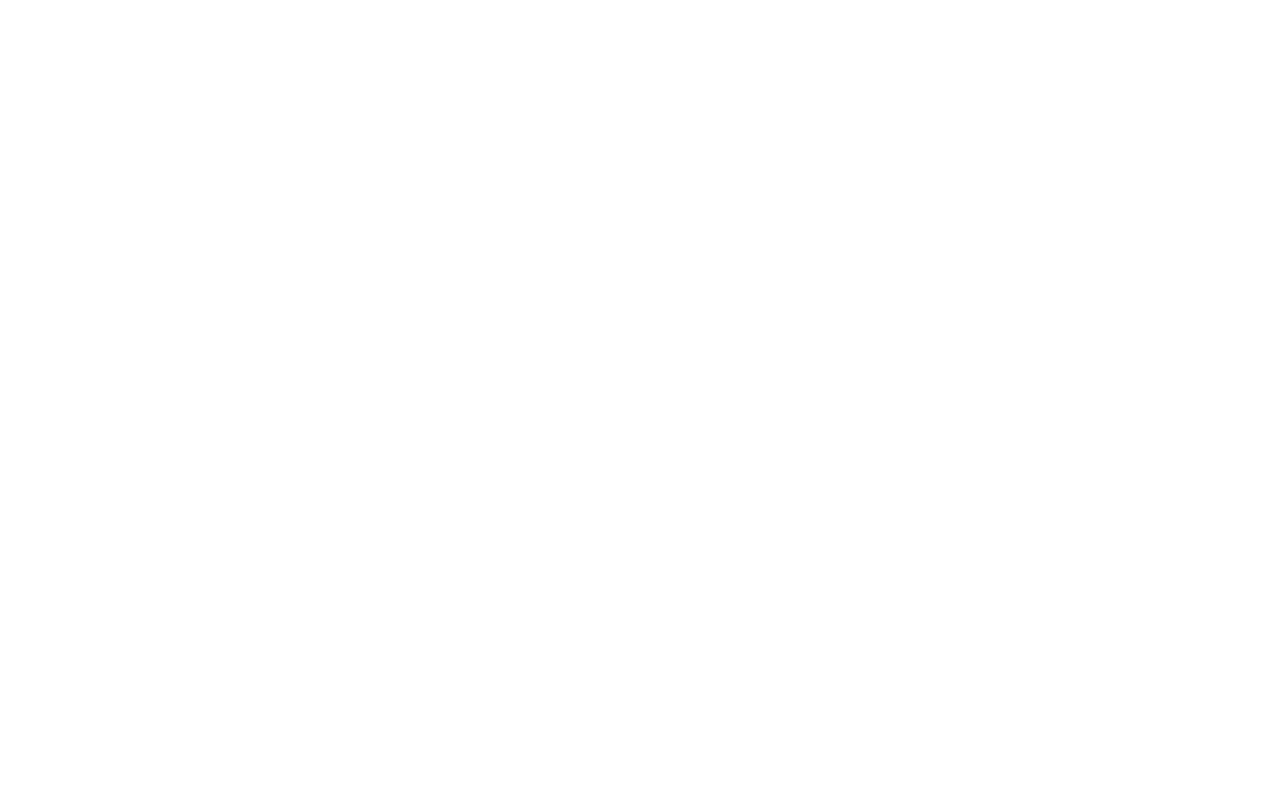
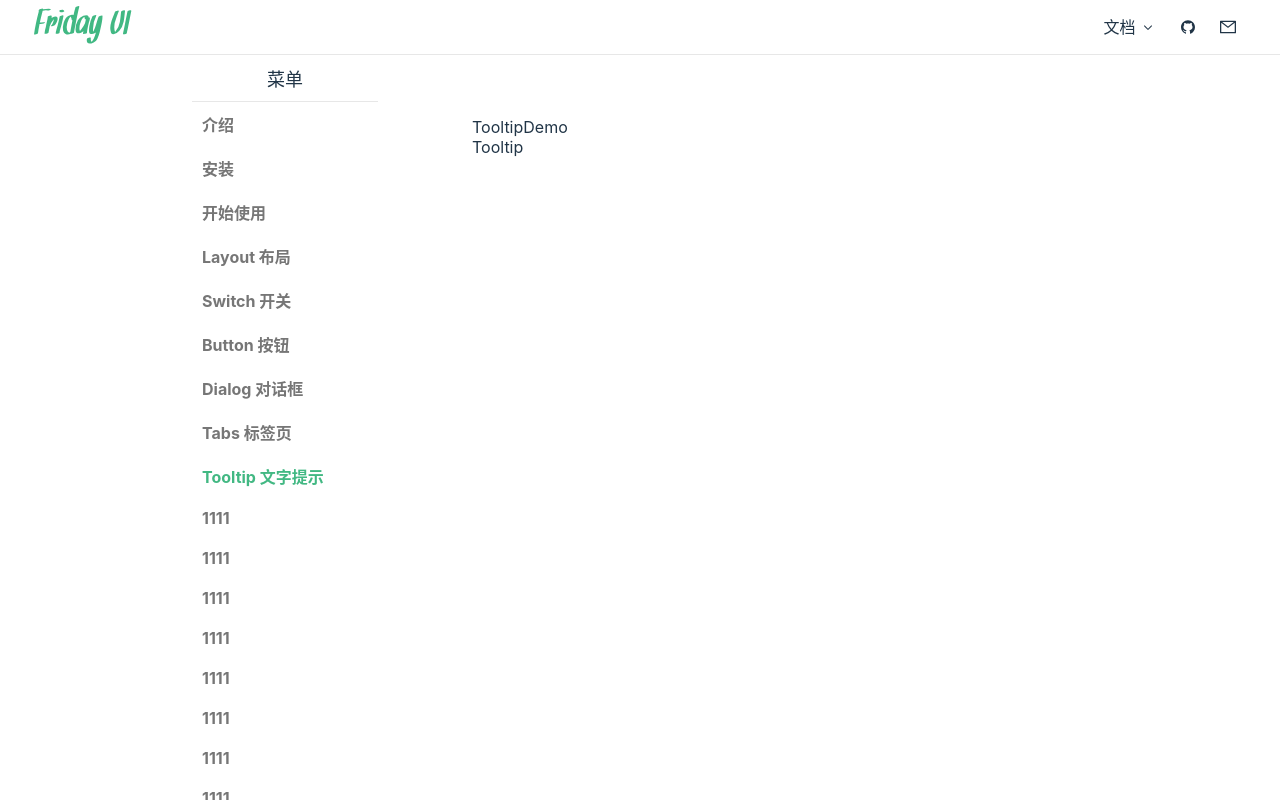
Before and after one commit to deib0/Friday-UI, a Vue app: page /#/doc/tooltip in a window 1280 px wide. Before the commit this address had no page. Built offline with nearby package versions, Linux system fonts and the light colour scheme.

Commit message:
创建Tooltip

```diff
--- a/src/components/Aside.vue
+++ b/src/components/Aside.vue
@@ -25,6 +25,9 @@
           </li>
           <li>
             <router-link to="/doc/tabs">Tabs 标签页</router-link>
+          </li>
+          <li>
+            <router-link to="/doc/tooltip">Tooltip 文字提示</router-link>
           </li>
           <li>1111</li>
           <li>1111</li>
--- /dev/null
+++ b/src/components/TooltipDemo.vue
@@ -0,0 +1,13 @@
+<template>
+        TooltipDemo
+        <Tooltip />
+</template>
+
+<script lang="ts">
+import Tooltip from "../lib/Tooltip.vue"
+export default {
+    components:{Tooltip},
+    setup() {
+    },
+}
+</script>
--- /dev/null
+++ b/src/lib/Tooltip.vue
@@ -0,0 +1,12 @@
+<template>
+    <div class="friday-tooltip">
+        Tooltip
+    </div>
+</template>
+
+<script lang="ts">
+export default {
+    setup() {
+    },
+}
+</script>
--- a/src/router.ts
+++ b/src/router.ts
@@ -12,6 +12,7 @@
 import getStarted from './markdown/get-started.md'
 import install from './markdown/install.md'
 import { h } from "vue";
+import TooltipDemo from './components/TooltipDemo.vue'
 
 const history = createWebHashHistory();
 const md = string => h(Markdown, { content: string, key: string })
@@ -27,6 +28,7 @@
         { path: "layout", component: LayoutDemo },
         { path: "switch", component: SwitchDemo },
         { path: "button", component: ButtonDemo },
+        { path: "tooltip", component: TooltipDemo },
         { path: "dialog", component: DialogDemo },
         { path: "tabs", component: TabsDemo },
         { path: "introduce", component:md(introduce)},
```
